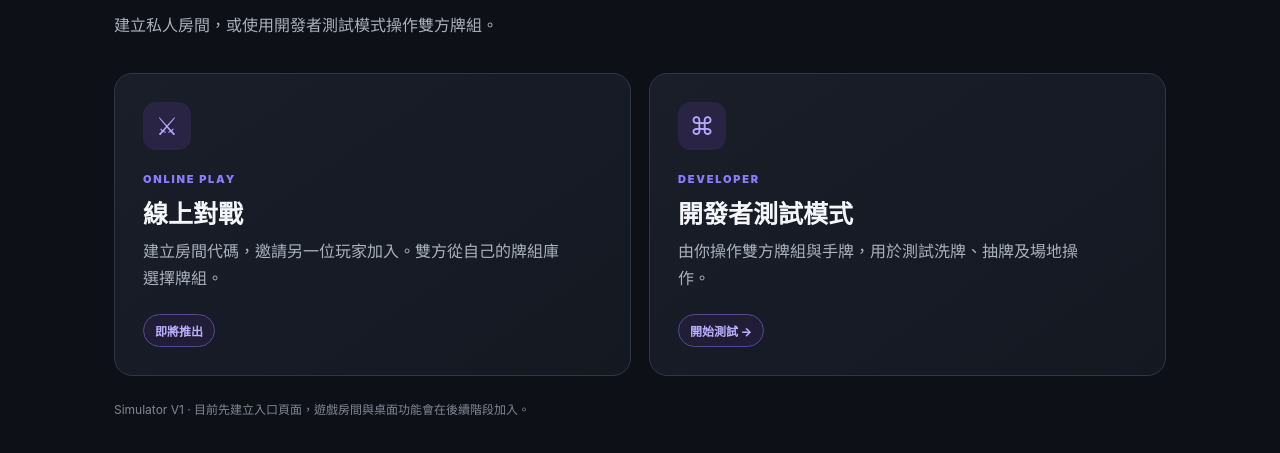
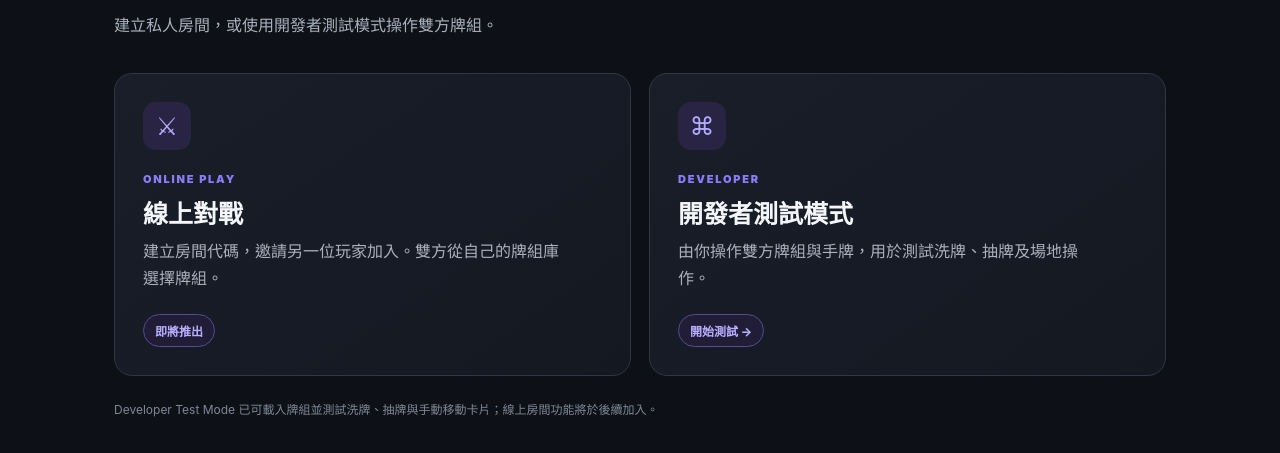
Before and after one commit to yhgimochii/unionarena-deck, a plain HTML site: page simulator/index.html in a window 1280 px wide. Shown: the part 219-672 px from the top of the page. Drawn offline with Linux system fonts and the light colour scheme.

Commit message:
Update simulator landing page status

```diff
--- a/simulator/index.html
+++ b/simulator/index.html
@@ -31,7 +31,7 @@
         <span class="status">開始測試 →</span>
       </a>
     </section>
-    <p class="footnote">Simulator V1 · 目前先建立入口頁面，遊戲房間與桌面功能會在後續階段加入。</p>
+    <p class="footnote">Developer Test Mode 已可載入牌組並測試洗牌、抽牌與手動移動卡片；線上房間功能將於後續加入。</p>
   </main>
 </body>
 </html>
```
